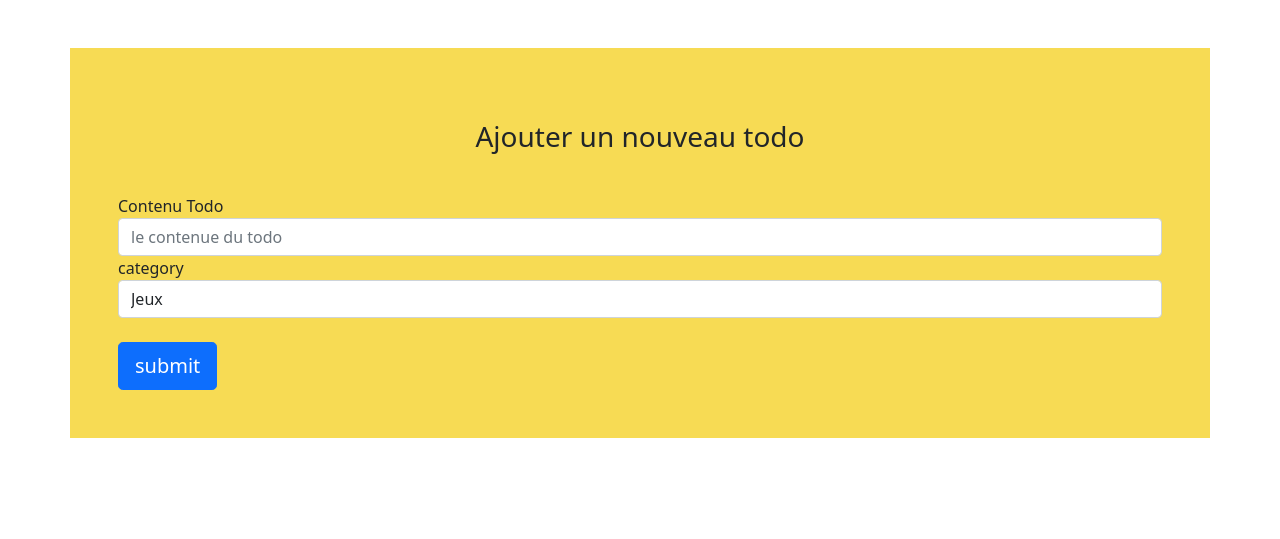
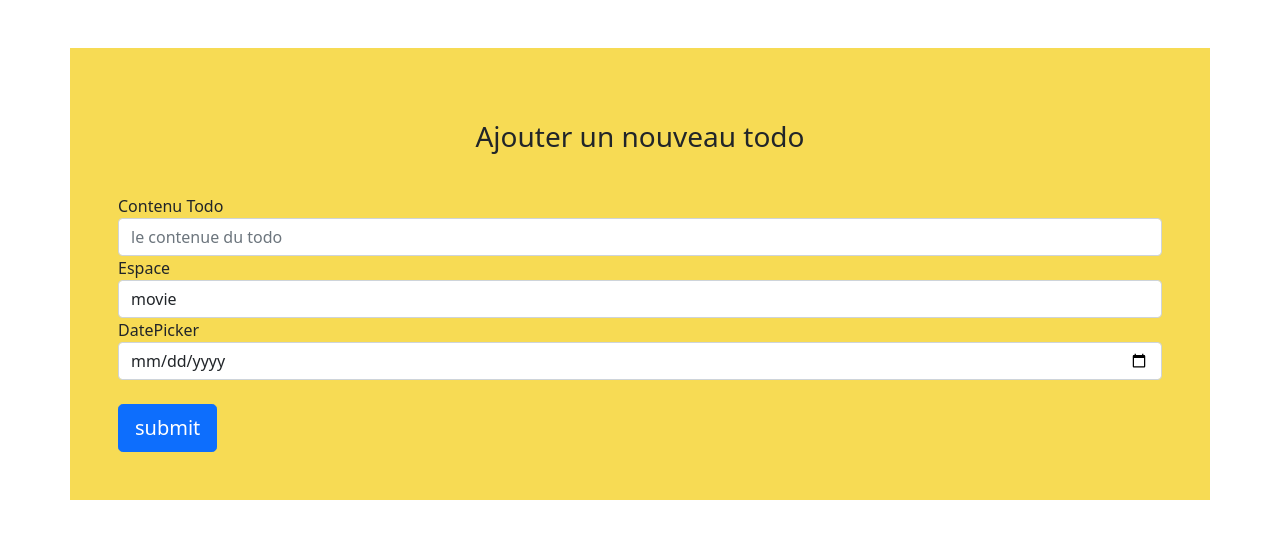
Before and after one commit to minos95/todo-application, a Flask app: page /addTodo in a window 1280 px wide. Shown: the part 56-595 px from the top of the page. Run offline with Flask 2, Linux system fonts and the light colour scheme; a user stored in the database is signed in; some libraries are stand-ins or nearby versions.

Commit message:
update Espace

```diff
--- a/todo/forms.py
+++ b/todo/forms.py
@@ -4,6 +4,16 @@
 from flask_wtf import FlaskForm
 from wtforms import StringField,PasswordField,SubmitField,SelectField
 from wtforms.validators import Length ,EqualTo,Email,DataRequired
+from wtforms.fields.html5 import DateField
+from todo.models import Space
+print("+++++")
+space=Space.query.all()
+spaceChoices=[]
+for elm in space:
+    x=(elm.name,elm.name)
+    spaceChoices.append(x)
+    print(space)
+
 
 class RegisterForm(FlaskForm):
     username=StringField(label="Nom D'utilisateur",validators=[Length(min=2,max=30),DataRequired()])
@@ -14,9 +24,12 @@ class RegisterForm(FlaskForm):
 
 class TodoForm(FlaskForm):
     def get_space(self):
-        space=Space.query.all()
+        space1=Space.query.all()
+        print('++++++++++++++++++++++')
+        print(space1)
     name=StringField(label="Contenu Todo")
-    category = SelectField(u'category', choices=[('Jeux', 'Jeux'), ('Travaille', 'Travaille'), ('Sport', 'Sport'), ('film', 'Regarder un ou anime')])
+    category = SelectField(u'Espace', choices=spaceChoices)
+    dt = DateField('DatePicker', format='%Y-%m-%d')
     submit=SubmitField(label='submit')
 
 class SignInFrom(FlaskForm):
--- a/todo/models.py
+++ b/todo/models.py
@@ -13,6 +13,7 @@ class User(db.Model,UserMixin):  #cree une table User avec different attribue ci
     email=db.Column(db.String(length=30),nullable=False,unique=True)
     password=db.Column(db.String(length=100),nullable=False)
     todos=db.relationship('Todo',backref='owned_user',lazy=True)
+
     @property
     def pwd(self):
         return self.pwd
@@ -25,6 +26,7 @@ class Todo(db.Model):   # cree une table Todo avec different attribue ci-dessus
     id= db.Column(db.Integer(),primary_key=True)
     name=db.Column(db.String(length=30),nullable=False)
     category=db.Column(db.String(length=30),nullable=False,)
+    date=db.Column(db.DateTime ,nullable=False)
     share=db.Column(db.Boolean(),nullable=False,default=False)
     owner=db.Column(db.Integer(),db.ForeignKey('user.id'))
     date_added=db.Column(db.DateTime, default=datetime.datetime.utcnow)
--- a/todo/routes.py
+++ b/todo/routes.py
@@ -75,6 +75,7 @@ def addTodo_page():
 
             todo_to_create=Todo(name=form.name.data,
                                 category=form.category.data,
+                                date=form.dt.data,
                                 owner=id
 
                                     )
--- a/todo/templates/addTodo.html
+++ b/todo/templates/addTodo.html
@@ -26,6 +26,9 @@ enregistrer vous
 
     {{form.category.label()}}
     {{form.category(class="form-control",placeholder="selectioner la category du todo")}}
+
+    {{form.dt.label()}}
+    {{form.dt(class="form-control", placeholder="le contenue du todo")}}
     {%else%}
     {{form.name.label()}}
     {{form.name(class="form-control", placeholder="le contenue du todo",value=todo.name)}}
@@ -33,6 +36,8 @@ enregistrer vous
     {{form.category.label()}}
     {{form.category(class="form-control",placeholder="selectioner la category du todo",value=todo.category)}}
 
+    {{form.dt.label()}}
+    {{form.dt(class="form-control", placeholder="le contenue du todo",value=todo.dt)}}
     {%endif%}
 
 </br>
--- a/todo/templates/listTodo.html
+++ b/todo/templates/listTodo.html
@@ -31,7 +31,8 @@
     </div>
     <div class="card-body">
       <blockquote class="blockquote mb-0">
-        <p>{{todo.name}}</p>
+        <h3>{{todo.name}}</h3>
+        <p>Le {{todo.date.year}}/{{todo.date.month}}/{{todo.date.day}} </p>
         <footer class="blockquote-footer">date d'ajout <cite title="Source Title">{{todo.date_added.year }}-{{todo.date_added.month }}-{{todo.date_added.day }} par {{todo.owned_user.name}} </cite></footer>
       </blockquote>
     </div>
```
Also changed, not shown: todo/todo.db, 3 other files.
